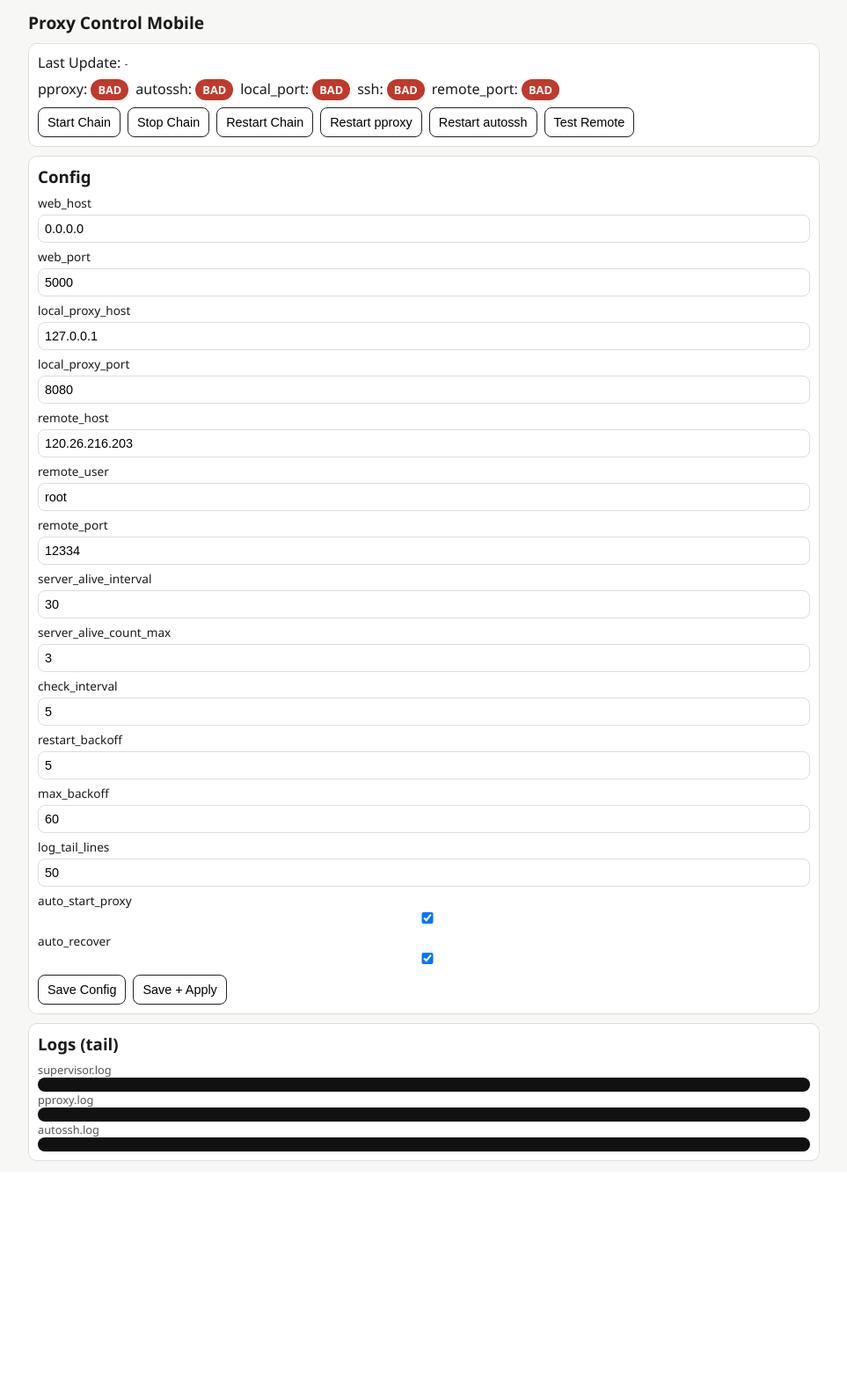
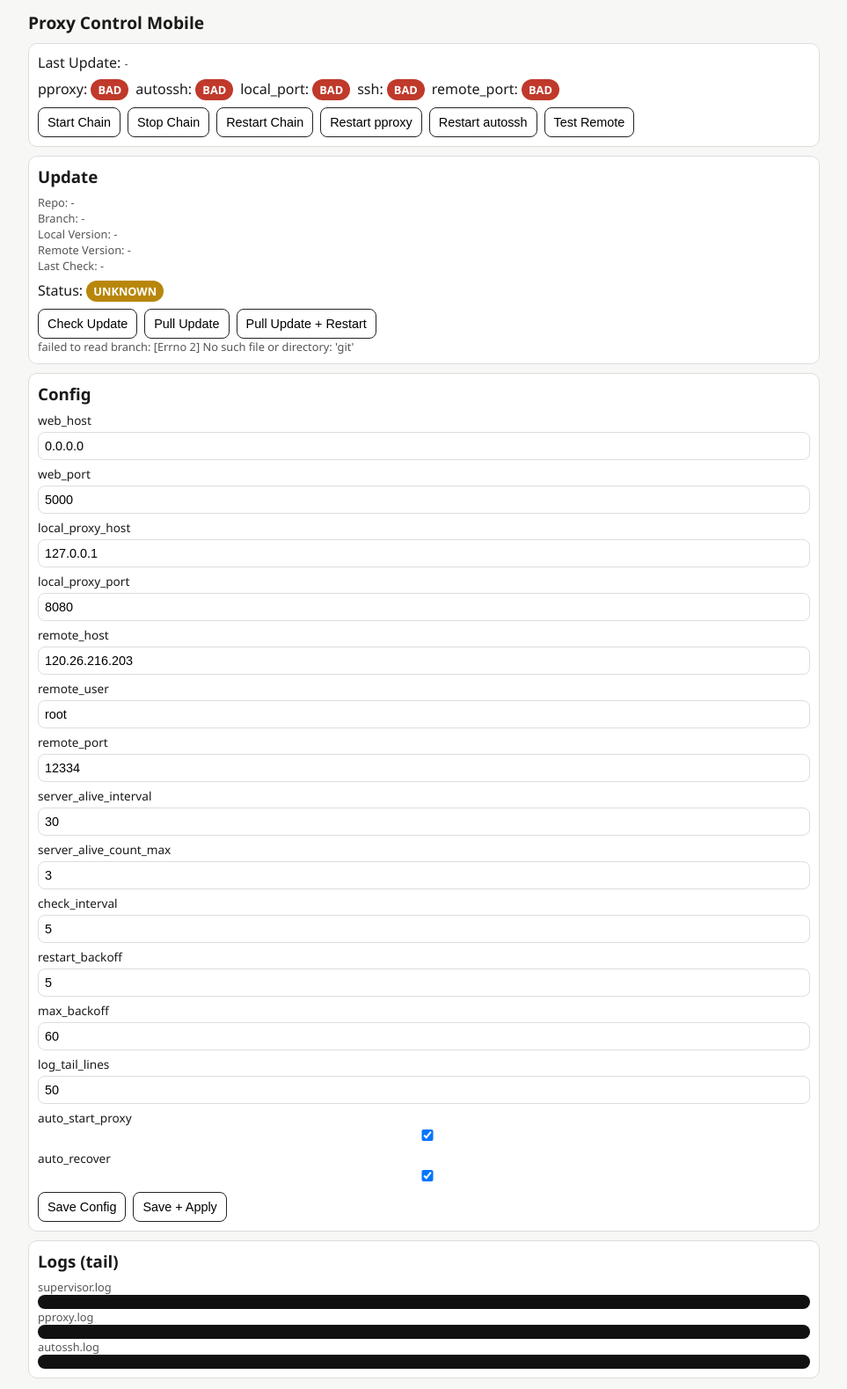
Before and after one commit to GeorgeMee/proxy-control, a Flask app: page / in a window 1280 px wide. Shown: the whole page at 88% size, without its empty margins (158-1121 px from the left). Before the commit the page ends 1320 px from the top, so only its background shows below. Run offline with Flask 3, Linux system fonts and the light colour scheme.

Commit message:
web-update-card:update from github

```diff
--- a/app.py
+++ b/app.py
@@ -2,9 +2,11 @@
 import json
 import logging
 import os
+import subprocess
 import tempfile
 import time
 import uuid
+from datetime import datetime
 from pathlib import Path
 from typing import Any, Dict, Tuple
 
@@ -17,6 +19,7 @@
 STATUS_PATH = RUNTIME_DIR / "status.json"
 CONTROL_PATH = RUNTIME_DIR / "control.json"
 WEB_LOG_PATH = LOGS_DIR / "web.log"
+UPDATE_LOG_PATH = LOGS_DIR / "update.log"
 
 DEFAULT_CONFIG: Dict[str, Any] = {
     "web_host": "0.0.0.0",
@@ -66,6 +69,7 @@
 }
 
 app = Flask(__name__)
+update_logger = logging.getLogger("update")
 
 
 def ensure_layout() -> None:
@@ -79,7 +83,7 @@
         p = RUNTIME_DIR / name
         if not p.exists():
             p.touch()
-    for name in ("web.log", "supervisor.log", "pproxy.log", "autossh.log"):
+    for name in ("web.log", "supervisor.log", "pproxy.log", "autossh.log", "update.log"):
         p = LOGS_DIR / name
         if not p.exists():
             p.touch()
@@ -182,6 +186,115 @@
     return True, "ok", cleaned
 
 
+def run_cmd(args: list[str], timeout: int = 20) -> Tuple[bool, str]:
+    try:
+        result = subprocess.run(
+            args,
+            cwd=str(BASE_DIR),
+            capture_output=True,
+            text=True,
+            timeout=timeout,
+            check=False,
+        )
+        if result.returncode != 0:
+            return False, (result.stderr or result.stdout or "").strip()
+        return True, (result.stdout or "").strip()
+    except subprocess.TimeoutExpired:
+        return False, "command timeout"
+    except Exception as exc:
+        return False, str(exc)
+
+
+def git_required_state() -> Tuple[bool, str]:
+    ok, output = run_cmd(["git", "status", "--porcelain"])
+    if not ok:
+        return False, f"git status failed: {output}"
+    if output.strip():
+        return False, "working tree not clean"
+
+    ok, branch = run_cmd(["git", "branch", "--show-current"])
+    if not ok:
+        return False, f"git branch check failed: {branch}"
+    if branch.strip() != "main":
+        return False, "updates allowed only on main branch"
+
+    return True, ""
+
+
+def get_update_status(fetch_remote: bool = True) -> Tuple[bool, str, Dict[str, Any]]:
+    repo_url = ""
+
+    ok, repo = run_cmd(["git", "remote", "get-url", "origin"])
+    if ok:
+        repo_url = repo.strip()
+
+    ok, branch = run_cmd(["git", "rev-parse", "--abbrev-ref", "HEAD"])
+    if not ok:
+        return False, f"failed to read branch: {branch}", {}
+
+    ok, local_commit = run_cmd(["git", "rev-parse", "--short", "HEAD"])
+    if not ok:
+        return False, f"failed to read local commit: {local_commit}", {}
+
+    if fetch_remote:
+        ok, fetch_msg = run_cmd(["git", "fetch", "origin"])
+        if not ok:
+            return False, f"git fetch failed: {fetch_msg}", {}
+        update_logger.info("update check")
+
+    ok, remote_commit = run_cmd(["git", "rev-parse", "--short", "origin/main"])
+    if not ok:
+        return False, f"failed to read remote commit: {remote_commit}", {}
+
+    data = {
+        "repo": repo_url,
+        "branch": branch.strip(),
+        "local_commit": local_commit.strip(),
+        "remote_commit": remote_commit.strip(),
+        "update_available": local_commit.strip() != remote_commit.strip(),
+        "last_check": datetime.now().isoformat(timespec="seconds"),
+    }
+    return True, "ok", data
+
+
+def do_pull() -> Tuple[bool, str, Dict[str, Any]]:
+    ok, old_commit = run_cmd(["git", "rev-parse", "--short", "HEAD"])
+    if not ok:
+        return False, f"failed to read old commit: {old_commit}", {}
+
+    ok, pull_msg = run_cmd(["git", "pull", "--ff-only", "origin", "main"])
+    if not ok:
+        return False, f"git pull failed: {pull_msg}", {}
+
+    ok, new_commit = run_cmd(["git", "rev-parse", "--short", "HEAD"])
+    if not ok:
+        return False, f"failed to read new commit: {new_commit}", {}
+
+    old_commit = old_commit.strip()
+    new_commit = new_commit.strip()
+    message = "already up to date" if old_commit == new_commit else "updated"
+    update_logger.info("update pull: %s -> %s", old_commit, new_commit)
+    return True, message, {"old_commit": old_commit, "new_commit": new_commit}
+
+
+def restart_services() -> Tuple[bool, str]:
+    stop_script = BASE_DIR / "stop_full.sh"
+    start_script = BASE_DIR / "start_full.sh"
+    if not stop_script.exists() or not start_script.exists():
+        return False, "restart scripts missing"
+
+    ok, stop_msg = run_cmd(["sh", str(stop_script)], timeout=20)
+    if not ok:
+        return False, f"stop failed: {stop_msg}"
+
+    ok, start_msg = run_cmd(["sh", str(start_script)], timeout=20)
+    if not ok:
+        return False, f"start failed: {start_msg}"
+
+    update_logger.info("update restart")
+    return True, ""
+
+
 @app.route("/")
 def index():
     return render_template("dashboard.html")
@@ -256,6 +369,58 @@
     return json_ok("config updated", {"config": config})
 
 
+@app.route("/api/update/status", methods=["GET"])
+def api_update_status():
+    ok, msg, data = get_update_status(fetch_remote=True)
+    if not ok:
+        update_logger.error("update status error: %s", msg)
+        return json_error(msg, 500)
+    return json_ok("status", data)
+
+
+@app.route("/api/update/check", methods=["POST"])
+def api_update_check():
+    ok, msg, data = get_update_status(fetch_remote=True)
+    if not ok:
+        update_logger.error("update check error: %s", msg)
+        return json_error(msg, 500)
+    return json_ok("status", data)
+
+
+@app.route("/api/update/pull", methods=["POST"])
+def api_update_pull():
+    ok, reason = git_required_state()
+    if not ok:
+        update_logger.error("update pull rejected: %s", reason)
+        return json_error(reason)
+
+    ok, msg, data = do_pull()
+    if not ok:
+        update_logger.error("update pull error: %s", msg)
+        return json_error(msg, 500)
+    return json_ok(msg, data)
+
+
+@app.route("/api/update/pull_restart", methods=["POST"])
+def api_update_pull_restart():
+    ok, reason = git_required_state()
+    if not ok:
+        update_logger.error("update pull_restart rejected: %s", reason)
+        return json_error(reason)
+
+    ok, msg, data = do_pull()
+    if not ok:
+        update_logger.error("update pull_restart pull error: %s", msg)
+        return json_error(msg, 500)
+
+    ok, restart_msg = restart_services()
+    if not ok:
+        update_logger.error("update restart error: %s", restart_msg)
+        return json_error(restart_msg, 500)
+
+    return json_ok("updated and restarted", data)
+
+
 def setup_logging() -> None:
     ensure_layout()
     logging.basicConfig(
@@ -263,6 +428,10 @@
         format="%(asctime)s %(levelname)s %(message)s",
         handlers=[logging.FileHandler(WEB_LOG_PATH, encoding="utf-8"), logging.StreamHandler()],
     )
+    update_logger.setLevel(logging.INFO)
+    update_logger.propagate = False
+    if not update_logger.handlers:
+        update_logger.addHandler(logging.FileHandler(UPDATE_LOG_PATH, encoding="utf-8"))
 
 
 def main() -> None:
--- a/static/app.js
+++ b/static/app.js
@@ -46,6 +46,28 @@
   return payload;
 }
 
+function setUpdateState(updateAvailable) {
+  const el = document.getElementById("upd_state");
+  el.classList.remove("ok", "bad", "warn");
+  if (updateAvailable) {
+    el.classList.add("warn");
+    el.textContent = "UPDATE AVAILABLE";
+  } else {
+    el.classList.add("ok");
+    el.textContent = "UP TO DATE";
+  }
+}
+
+function renderUpdateStatus(data) {
+  const d = data || {};
+  document.getElementById("upd_repo").textContent = d.repo || "-";
+  document.getElementById("upd_branch").textContent = d.branch || "-";
+  document.getElementById("upd_local").textContent = d.local_commit || "-";
+  document.getElementById("upd_remote").textContent = d.remote_commit || "-";
+  document.getElementById("upd_last_check").textContent = d.last_check || "-";
+  setUpdateState(!!d.update_available);
+}
+
 async function pollStatus() {
   try {
     const data = await req("/api/status");
@@ -71,6 +93,19 @@
   }
 }
 
+async function pollUpdateStatus() {
+  try {
+    const data = await req("/api/update/status");
+    if (!data.ok) {
+      document.getElementById("upd_msg").textContent = data.message || "update status error";
+      return;
+    }
+    renderUpdateStatus(data.data);
+  } catch (e) {
+    document.getElementById("upd_msg").textContent = "update poll error: " + String(e);
+  }
+}
+
 async function loadConfig() {
   const data = await req("/api/config");
   if (!data.ok) return;
@@ -92,6 +127,25 @@
   document.getElementById("action_msg").textContent = data.message || "done";
 }
 
+async function doUpdateAction(path) {
+  const data = await req(path, "POST");
+  document.getElementById("upd_msg").textContent = data.message || "done";
+  if (data.ok && data.data) {
+    if (data.data.local_commit || data.data.remote_commit) {
+      renderUpdateStatus({
+        ...data.data,
+        branch: document.getElementById("upd_branch").textContent,
+        repo: document.getElementById("upd_repo").textContent,
+        remote_commit: data.data.new_commit || document.getElementById("upd_remote").textContent,
+        local_commit: data.data.new_commit || document.getElementById("upd_local").textContent,
+        update_available: false,
+        last_check: new Date().toISOString().slice(0, 19),
+      });
+    }
+  }
+  await pollUpdateStatus();
+}
+
 document.querySelectorAll("button[data-action]").forEach((btn) => {
   btn.addEventListener("click", () => doAction(btn.dataset.action));
 });
@@ -109,8 +163,22 @@
   document.getElementById("cfg_msg").textContent = data.message || "saved and applied";
 });
 
+document.getElementById("btn_update_check").addEventListener("click", async () => {
+  await doUpdateAction("/api/update/check");
+});
+
+document.getElementById("btn_update_pull").addEventListener("click", async () => {
+  await doUpdateAction("/api/update/pull");
+});
+
+document.getElementById("btn_update_pull_restart").addEventListener("click", async () => {
+  await doUpdateAction("/api/update/pull_restart");
+});
+
 (async () => {
   await loadConfig();
   await pollStatus();
+  await pollUpdateStatus();
   setInterval(pollStatus, 4000);
+  setInterval(pollUpdateStatus, 30000);
 })();
--- a/templates/dashboard.html
+++ b/templates/dashboard.html
@@ -115,6 +115,22 @@
 
     <div class="grid" style="margin-top:10px;">
       <div class="card">
+        <h3 style="margin:0 0 8px 0;">Update</h3>
+        <div class="small">Repo: <span id="upd_repo">-</span></div>
+        <div class="small">Branch: <span id="upd_branch">-</span></div>
+        <div class="small">Local Version: <span id="upd_local">-</span></div>
+        <div class="small">Remote Version: <span id="upd_remote">-</span></div>
+        <div class="small">Last Check: <span id="upd_last_check">-</span></div>
+        <div style="margin-top:8px;">Status: <span id="upd_state" class="state warn">UNKNOWN</span></div>
+        <div class="row">
+          <button id="btn_update_check">Check Update</button>
+          <button id="btn_update_pull">Pull Update</button>
+          <button id="btn_update_pull_restart">Pull Update + Restart</button>
+        </div>
+        <div id="upd_msg" class="small"></div>
+      </div>
+
+      <div class="card">
         <h3 style="margin:0 0 8px 0;">Config</h3>
         <form id="config_form">
           <label>web_host<input name="web_host"></label>
```
Also changed, not shown: 更新功能精简需求说明.md (added, +400 -0 lines).
